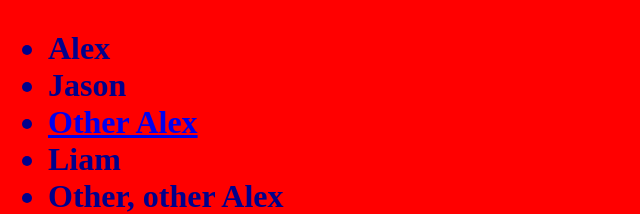
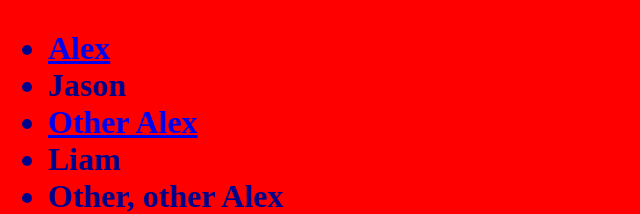
Before and after one commit to OtterSquad/ottersquad.github.io, a plain HTML site: page index.html in a window 1280 px wide. Shown: the part 309-523 px from the top of the page, 0-640 px from the left. Drawn offline with Linux system fonts and the light colour scheme.

Commit message:
Update index.html

```diff
--- a/index.html
+++ b/index.html
@@ -13,7 +13,7 @@
 <p><u>Awesome creators</u></p>
 <font color="darkblue">
   <ul>
-<li><a href"https://www.youtube.com/watch?v=-h5WrWncDZw">Alex</a></li>
+<li><a href="https://www.youtube.com/watch?v=-h5WrWncDZw">Alex</a></li>
 <li>Jason</li>
 <li><a href="http://adkim147.github.io/">Other Alex</a></li>
 <li>Liam</li>
```
